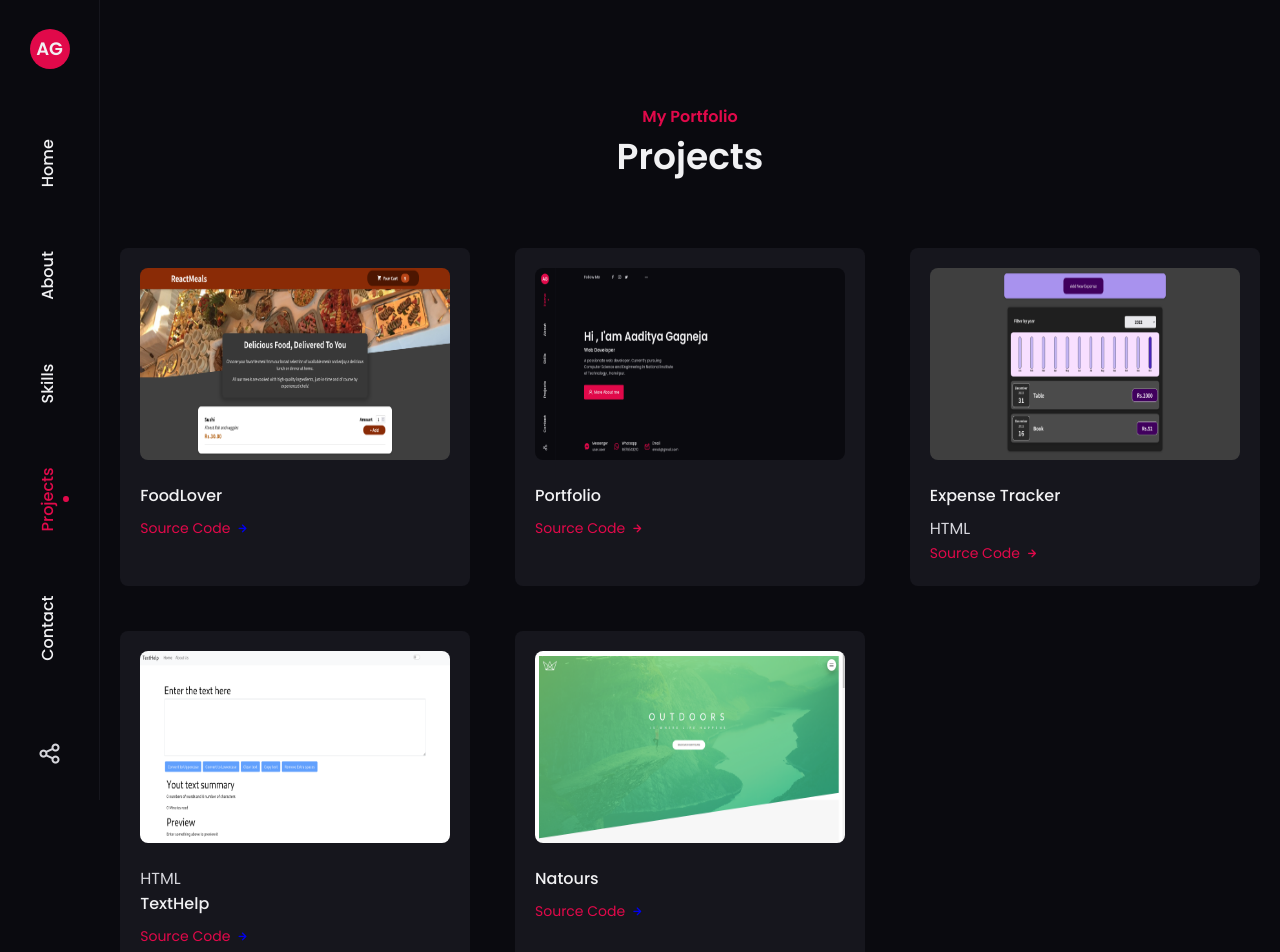
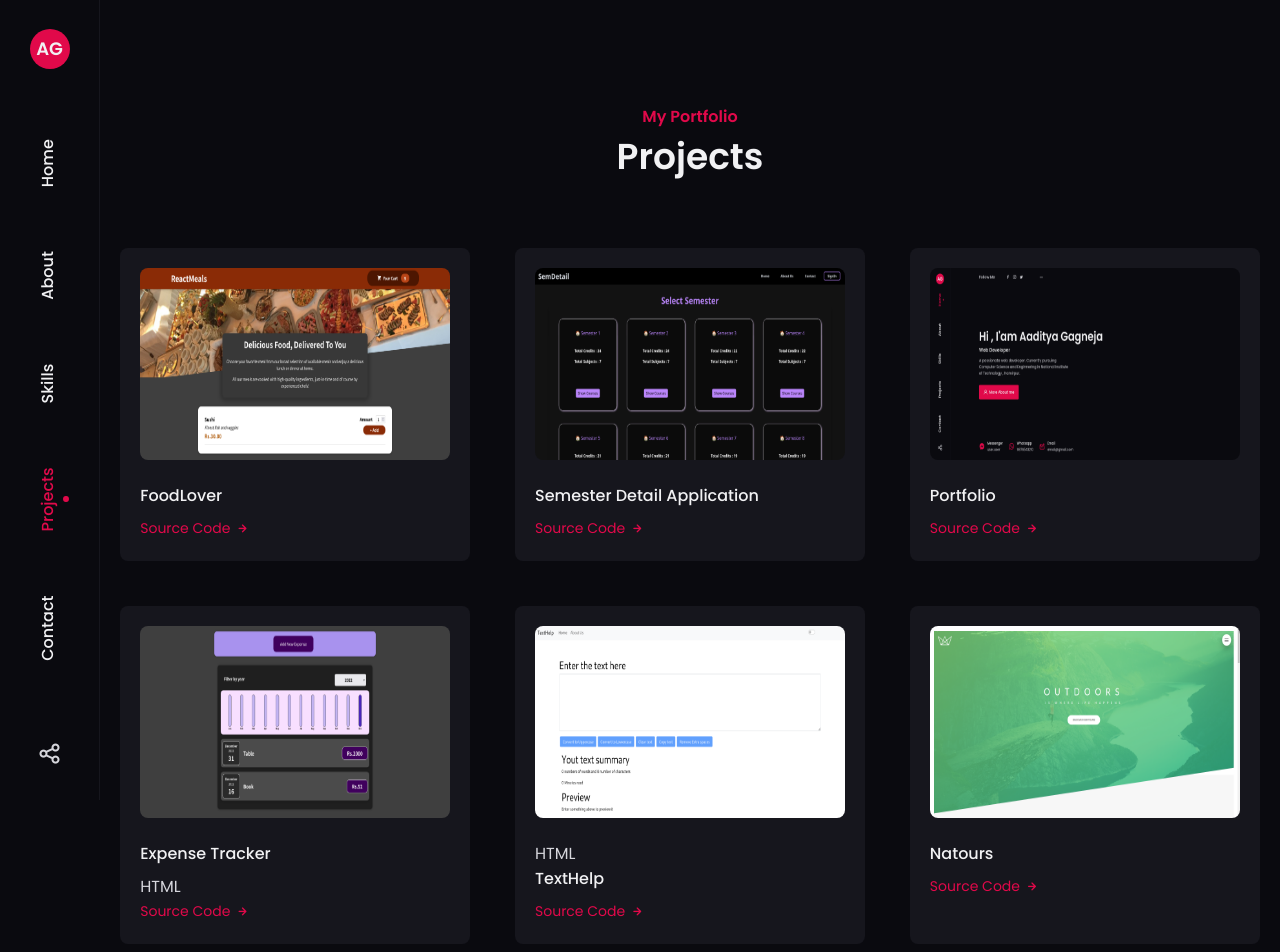
Before and after one commit to Gagneja1512/my-portfolio, a React (Create React App) app: page /projects in a window 1280 px wide. Shown: the top 952 px of the page. Built offline with nearby package versions, Linux system fonts and the light colour scheme.

Commit message:
Fixing some issues

```diff
--- a/src/components/Contact/Contact.js
+++ b/src/components/Contact/Contact.js
@@ -100,14 +100,14 @@ const Contact = () => {
                                 <i className="uil uil-github contact__card-icon"></i>
                                 <h3 className="contact__card-title">Github</h3>
                                 <span className="contact__card-data">Aaditya Gagneja</span>
-                                <span className="contact__button">Code<i className="uil uil-arrow-right contact__button-icon"></i></span>
+                                <a href='https://github.com/Gagneja1512'><span className="contact__button">Code<i className="uil uil-arrow-right contact__button-icon"></i></span></a>
                             </div>
 
                             <div className="contact__card">
                                 <i className="uil uil-twitter contact__card-icon"></i>
                                 <h3 className="contact__card-title">Twitter</h3>
-                                <span className="contact__card-data">Aaditya Gagneja</span>
-                                <span className="contact__button">Add me<i className="uil uil-arrow-right contact__button-icon"></i></span>
+                                <span className="contact__card-data">Gagneja1512</span>
+                                <a href='https://twitter.com/Gagneja1512?t=3dwvH6y0dfoacOUohKjILA&s=09'><span className="contact__button">Add me<i className="uil uil-arrow-right contact__button-icon"></i></span></a>
                             </div>
                         </div>
                     </div>
--- a/src/components/Intro/Home.css
+++ b/src/components/Intro/Home.css
@@ -27,7 +27,7 @@
     display: flex;
 }
 
-.home__social-follow::after {
+/* .home__social-follow::after {
     content: '';
     position: absolute;
     width: 1rem;
@@ -35,7 +35,7 @@
     background-color: var(--text-color);
     right: -45%;
     top: 50%;
-}
+} */
 
 .home__social-links {
     display: inline-flex;
--- a/src/components/Intro/Home.js
+++ b/src/components/Intro/Home.js
@@ -10,13 +10,13 @@ const Home = () => {
                     <div className="home__social">
                         <span className="home__social-follow">Follow Me</span>
                         <div className="home__social-links">
-                            <a href="https://www.facebook.com/" className="home__social-link">
+                             {/* <a href="https://www.facebook.com/" className="home__social-link">
                                 <i className="uil uil-facebook-f"></i>
+                            </a> */}
+                            <a href="https://www.linkedin.com/in/aaditya-gagneja-b727a0203/" className="home__social-link">
+                                <i className="uil uil-linkedin"></i>
                             </a>
-                            <a href="https://www.instagram.com/" className="home__social-link">
-                                <i className="uil uil-instagram"></i>
-                            </a>
-                            <a href="https://www.twitter.com/" className="home__social-link">
+                            <a href="https://twitter.com/Gagneja1512?t=3dwvH6y0dfoacOUohKjILA&s=09" className="home__social-link">
                                 <i className="uil uil-twitter"></i>
                             </a>
                         </div>
@@ -30,32 +30,32 @@ const Home = () => {
                     </div>
 
                     <div className="my__info">
-                        <div className="info__item">
-                            <i className="uil uil-facebook-messenger info__icon"></i>
+                        {/* <div className="info__item">
+                            <i className="uil uil-linkedin info__icon"></i>
 
                             <div>
-                                <h3 className="info__title">Messenger</h3>
+                                <h3 className="info__title">linkedin</h3>
                                 <span className="info__subtitle">user.user</span>
                             </div>
-                        </div>
+                        </div> */}
 
-                        <div className="info__item">
+                        {/* <div className="info__item">
                             <i className="uil uil-whatsapp info__icon"></i>
 
                             <div>
                                 <h3 className="info__title">Whatsapp</h3>
                                 <span className="info__subtitle">9876543210</span>
                             </div>
-                        </div>
+                        </div> */}
 
-                        <div className="info__item">
+                        {/* <div className="info__item">
                             <i className="uil uil-envelope-edit info__icon"></i>
 
                             <div>
                                 <h3 className="info__title">Email</h3>
-                                <span className="info__subtitle">email@gmail.com</span>
+                                <span className="info__subtitle">aadityagagneja1215@gmail.com</span>
                             </div>
-                        </div>
+                        </div> */}
                     </div>
                 </div>
             </section>
--- a/src/components/Projects/Projects.js
+++ b/src/components/Projects/Projects.js
@@ -1,6 +1,6 @@
 import React from "react"
 import "./Projects.css"
-import HTML from '../../assets/html.png'
+import Semester from "../../assets/semester.png"
 import Food from '../../assets/Food.png'
 import Expense from '../../assets/Expense.png'
 import TextHelp from '../../assets/TextHelp.png'
@@ -17,37 +17,37 @@ const Projects = () => {
                     <div className="work__card">
                         <img src={Food} alt="#" className="work__img"></img>
                         <h3 className="work__title">FoodLover</h3>
-                        <span className="work__button">Source Code<a  href="https://github.com/Gagneja1512/food-order-project"><i className="work__button-icon uil uil-arrow-right"></i></a></span>
+                        <a  href="https://github.com/Gagneja1512/food-order-project"><span className="work__button">Source Code<i className="work__button-icon uil uil-arrow-right"></i></span></a>
                     </div>
 
-                    {/* <div className="work__card">
-                        <img src={HTML} alt="#" className="work__img"></img>
-                        <h3 className="work__title">HTML</h3>
-                        <span className="work__button">Source Code<a  href="https://github.com/Gagneja1512/food-order-project"><i className="work__button-icon uil uil-arrow-right"></i></a></span>
-                    </div> */}
+                    <div className="work__card">
+                        <img src={Semester} alt="#" className="work__img"></img>
+                        <h3 className="work__title">Semester Detail Application</h3>
+                        <a  href="https://github.com/p-chhabra/Semester-Detail-Website"><span className="work__button">Source Code<i className="work__button-icon uil uil-arrow-right"></i></span></a>
+                    </div>
 
                     <div className="work__card">
                         <img src={Portfolio} alt="#" className="work__img"></img>
                         <h3 className="work__title">Portfolio</h3>
-                        <span className="work__button">Source Code<i className="work__button-icon uil uil-arrow-right"></i></span>
+                        <a href="https://github.com/Gagneja1512/my-portfolio"><span className="work__button">Source Code<i className="work__button-icon uil uil-arrow-right"></i></span></a>
                     </div>
 
                     <div className="work__card">
                         <img src={Expense} alt="#" className="work__img"></img>
                         <h3 className="work__title">Expense Tracker</h3>HTML
-                        <span className="work__button">Source Code<i className="work__button-icon uil uil-arrow-right"></i></span>
+                        <a href="https://github.com/Gagneja1512/ExpenseList"><span className="work__button">Source Code<i className="work__button-icon uil uil-arrow-right"></i></span></a>
                     </div>
 
                     <div className="work__card">
                         <img src={TextHelp} alt="#" className="work__img"></img>HTML
                         <h3 className="work__title">TextHelp</h3>
-                        <span className="work__button">Source Code<a  href="https://github.com/Gagneja1512/Textutils"><i className="work__button-icon uil uil-arrow-right"></i></a></span>
+                        <a  href="https://github.com/Gagneja1512/Textutils"><span className="work__button">Source Code<i className="work__button-icon uil uil-arrow-right"></i></span></a>
                     </div>
 
                     <div className="work__card">
                         <img src={Natours} alt="#" className="work__img"></img>
                         <h3 className="work__title">Natours</h3>
-                        <span className="work__button">Source Code<a  href="https://github.com/Gagneja1512/Natours"><i className="work__button-icon uil uil-arrow-right"></i></a></span>
+                        <a  href="https://github.com/Gagneja1512/Natours"><span className="work__button">Source Code<i className="work__button-icon uil uil-arrow-right"></i></span></a>
                     </div>
                 </div>
             </section>
```
Also changed, not shown: src/assets/semester.png (added).
